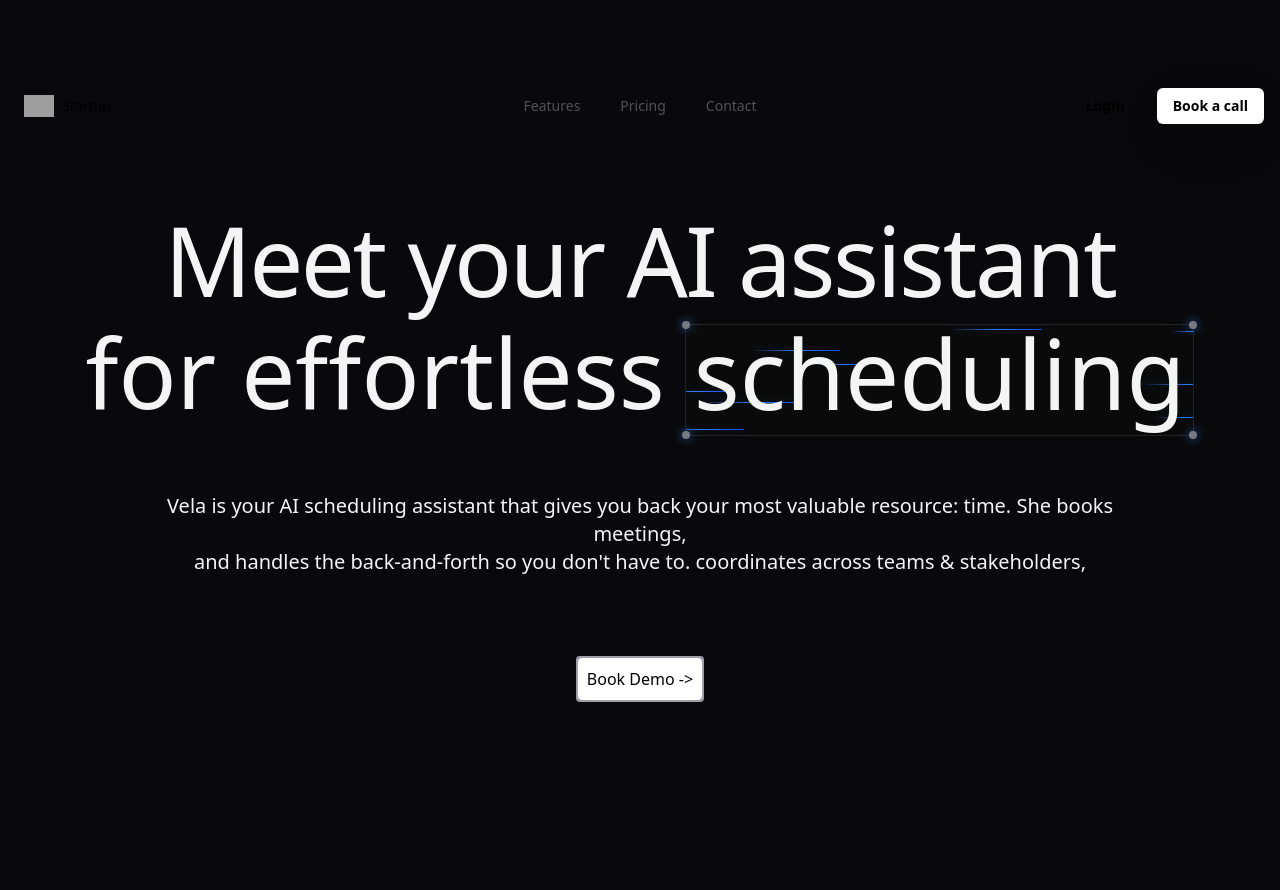
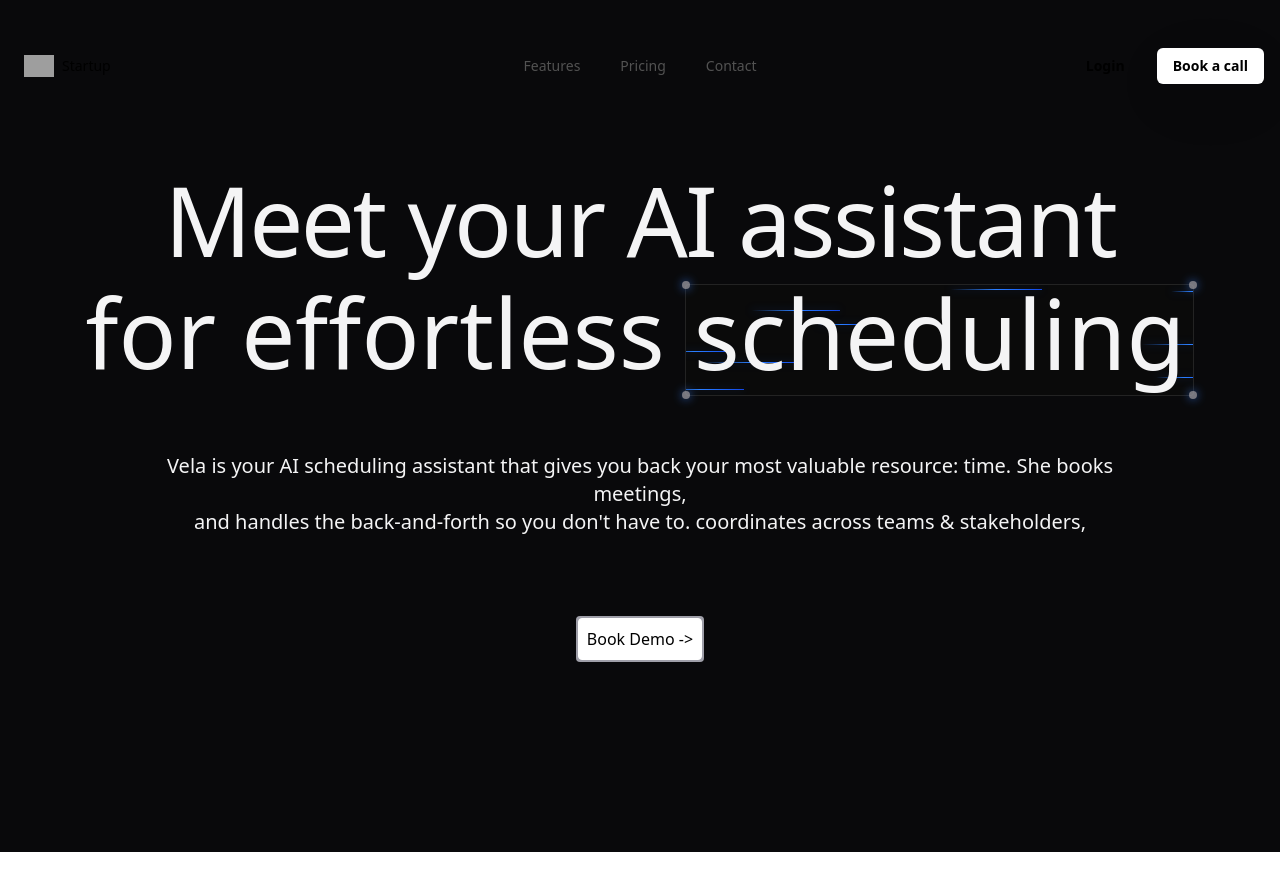
Before and after one commit to ashwani1122/vela-ai, a React (Vite) app: page / in a window 1280 px wide. Shown: the top 890 px of the page. After the commit the page ends 852 px from the top, so only its background shows below. Built offline with nearby package versions, Linux system fonts and the light colour scheme; grey boxes are pictures that could not be loaded.

Commit message:
set top-20

```diff
--- a/src/App.tsx
+++ b/src/App.tsx
@@ -1,4 +1,5 @@
 
+import { Hero } from './components/Hero'
 import { Navbar1 } from './components/Navbar'
 
 function App() {
--- a/src/components/Hero.tsx
+++ b/src/components/Hero.tsx
@@ -5,8 +5,8 @@ import { MyButton } from "./Button"
 export const Hero = ()=>{
 
     return <>
-        <div className=" flex items-center flex-col h-screen bg-zinc-950 min-h-screen mt-20">
-           <div className="text-8xl font-medium flex flex-col w-full pt-20 text-center items-center">
+        <div className=" flex items-center flex-col h-screen bg-zinc-950 pt-30">
+           <div className="text-8xl font-medium flex flex-col w-full text-center items-center">
                  <span className="tracking-tight text-zinc-100">Meet your AI assistant </span>
             <div className="flex gap-5 p-4">
             <span className="text-zinc-100">for effortless</span>
--- a/src/components/Navbar.tsx
+++ b/src/components/Navbar.tsx
@@ -87,7 +87,7 @@ export function Navbar1() {
         </MobileNav>
       </Navbar>
       <Hero/>
-      {/* Navbar */}
+
     </div>
   );
 }
--- a/src/components/ui/resizable-navbar.tsx
+++ b/src/components/ui/resizable-navbar.tsx
@@ -68,7 +68,7 @@ export const Navbar = ({ children, className }: NavbarProps) => {
     <motion.div
       ref={ref}
       // IMPORTANT: Change this to class of `fixed` if you want the navbar to be fixed
-      className={cn("sticky inset-x-0 top-20 z-40 w-full", className)}
+      className={cn("sticky inset-x-0 top-10 z-40 w-full", className)}
     >
       {React.Children.map(children, (child) =>
         React.isValidElement(child)
@@ -102,7 +102,7 @@ export const NavBody = ({ children, className, visible }: NavBodyProps) => {
         minWidth: "800px",
       }}
       className={cn(
-        "relative z-[60] mx-auto hidden w-full max-w-7xl flex-row items-center justify-between self-start rounded-full bg-transparent px-4 py-2 lg:flex dark:bg-transparent",
+        "relative z-[60] mx-auto hidden w-full max-w-7xl flex-row items-center justify-between self-start rounded bg-transparent px-4 py-2 lg:flex dark:bg-transparent",
         visible && "bg-white/80 dark:bg-neutral-950/80",
         className,
       )}
--- a/tailwind.config.ts
+++ b/tailwind.config.ts
@@ -7,8 +7,8 @@ export default {
       keyframes: {
         shakeX: {
           "0%, 100%": { transform: "translateX(0)" },
-          "25%": { transform: "translateX(-1px)" },
-          "75%": { transform: "translateX(1px)" },
+          "25%": { transform: "translateX(-4px)" },
+          "75%": { transform: "translateX(4px)" },
         },
       },
       animation: {
```
